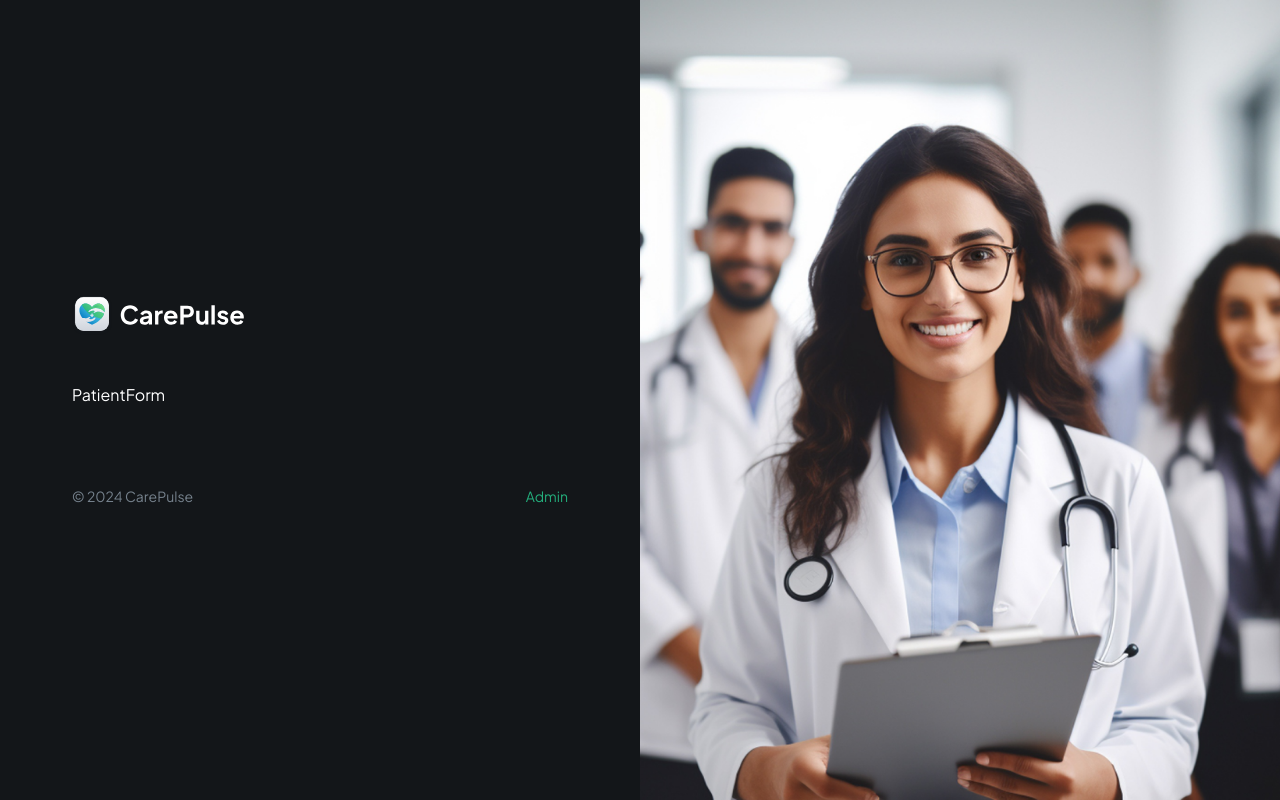
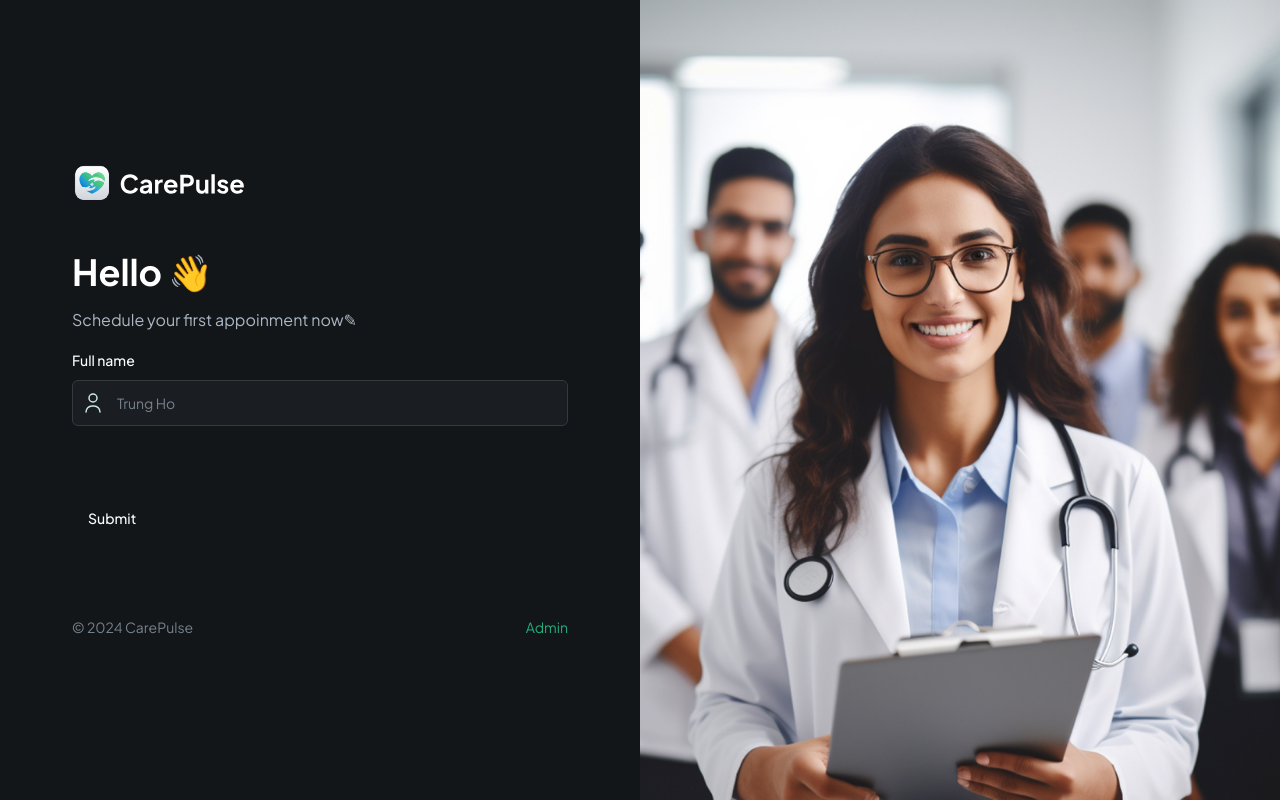
Before and after one commit to trungho1411/Healthcare-System-Application, a Next.js app: page / in a window 1280 px wide. Built offline with nearby package versions, Linux system fonts and the light colour scheme.

Commit message:
Add CustomFormField component and call them whenever it needs a form

```diff
--- a/components/forms/PatientForm.tsx
+++ b/components/forms/PatientForm.tsx
@@ -3,6 +3,19 @@
 import { zodResolver } from "@hookform/resolvers/zod"
 import { useForm } from "react-hook-form"
 import { z } from "zod"
+import { Button } from "@/components/ui/button"
+import { Form } from "@/components/ui/form"
+import CustomFormField from "../ui/CustomFormField"
+
+export enum FormFieldType {
+    INPUT = 'input',
+    TEXTAREA = 'textarea',
+    PHONE_INPUT = 'phoneInput',
+    CHECKBOX = 'checkbox',
+    DATEPICKER = 'datepicker',
+    SELECT = 'select',
+    SKELETON = 'skeleton',
+}
 
 const formSchema = z.object({
     username: z.string().min(2, {
@@ -11,7 +24,6 @@
 })
 
 const PatientForm = () => {
-  // 1. Define your form.
     const form = useForm<z.infer<typeof formSchema>>({
         resolver: zodResolver(formSchema),
         defaultValues: {
@@ -19,14 +31,31 @@
         },
     })
 
-  // 2. Define a submit handler.
     function onSubmit(values: z.infer<typeof formSchema>) {
-    // Do something with the form values.
-    // ✅ This will be type-safe and validated.
         console.log(values)
     }
     return (
-    <div>PatientForm</div>
+        <div>
+            <Form {...form}>
+                <form onSubmit={form.handleSubmit(onSubmit)} className="space-y-6 flex-1">
+                    <section className="mb-12 space-y-4">
+                        <h1 className="header">Hello 👋</h1>
+                        <p className="text-dark-700">Schedule your first appoinment now✎</p>
+
+                        <CustomFormField
+                            fieldType={FormFieldType.INPUT}
+                            control={form.control}
+                            name="name"
+                            label="Full name"
+                            placeholder="Trung Ho"
+                            iconSrc="/assets/icons/user.svg"
+                            iconAlt="user"
+                        />
+                    </section>
+                    <Button type="submit">Submit</Button>
+                </form>
+            </Form>
+        </div>
     )
 }
 
--- /dev/null
+++ b/components/ui/CustomFormField.tsx
@@ -0,0 +1,82 @@
+import React from 'react'
+import {
+    FormControl,
+    FormDescription,
+    FormField,
+    FormItem,
+    FormLabel,
+    FormMessage
+} from '@/components/ui/form'
+import { Input } from "@/components/ui/input"
+import { Control } from 'react-hook-form'
+import { FormFieldType } from '../forms/PatientForm'
+import Image from 'next/image'
+
+interface CustomProps {
+    control: Control<any>,
+    fieldType: FormFieldType,
+    name: string,
+    label?: string,
+    placeholder?: string,
+    iconSrc?: string,
+    iconAlt?: string,
+    disabled?: boolean,
+    dateFormat?: string,
+    showTimeSelect?: boolean,
+    children?: React.ReactNode,
+    renderSkeleton?: (field: any) => React.ReactNode,
+}
+
+const RenderField = ({ field, props }: { field: any; props: CustomProps }) => {
+    const { fieldType, iconSrc, iconAlt, placeholder } = props
+    switch (fieldType) {
+        case FormFieldType.INPUT:
+            return (
+                <div className='flex rounded-md border border-dark-500 bg-dark-400'>
+                    {iconSrc && (
+                        <Image
+                            src={iconSrc}
+                            height={24}
+                            width={24}
+                            alt={iconAlt || 'icon'}
+                            className='ml-2'
+                        />
+                    )}
+                    <FormControl>
+                        <Input
+                            placeholder={placeholder}
+                            {...field}
+                            className='shad-input border-0'
+                        />
+                    </FormControl>
+                </div>
+            )
+
+        default:
+            break;
+    }
+}
+
+const CustomFormField = (props: CustomProps) => {
+    const { control, fieldType, name, label } = props
+    return (
+        <FormField
+            control={control}
+            name={name}
+            render={({ field }) => (
+                <FormItem className='flex-1'>
+                    {fieldType !== FormFieldType.CHECKBOX && label && (
+                        <FormLabel>{label}</FormLabel>
+                    )}
+
+                    <RenderField field={field} props={props} />
+
+                    <FormMessage className='shad-error' />
+
+                </FormItem>
+            )}
+        />
+    )
+}
+
+export default CustomFormField
--- /dev/null
+++ b/components/ui/input.tsx
@@ -0,0 +1,25 @@
+import * as React from "react"
+
+import { cn } from "@/lib/utils"
+
+export interface InputProps
+  extends React.InputHTMLAttributes<HTMLInputElement> {}
+
+const Input = React.forwardRef<HTMLInputElement, InputProps>(
+  ({ className, type, ...props }, ref) => {
+    return (
+      <input
+        type={type}
+        className={cn(
+          "flex h-10 w-full rounded-md border border-input bg-background px-3 py-2 text-sm ring-offset-background file:border-0 file:bg-transparent file:text-sm file:font-medium placeholder:text-muted-foreground focus-visible:outline-none focus-visible:ring-2 focus-visible:ring-ring focus-visible:ring-offset-2 disabled:cursor-not-allowed disabled:opacity-50",
+          className
+        )}
+        ref={ref}
+        {...props}
+      />
+    )
+  }
+)
+Input.displayName = "Input"
+
+export { Input }
```
Lines whose indentation alone changed are shown as unchanged.
